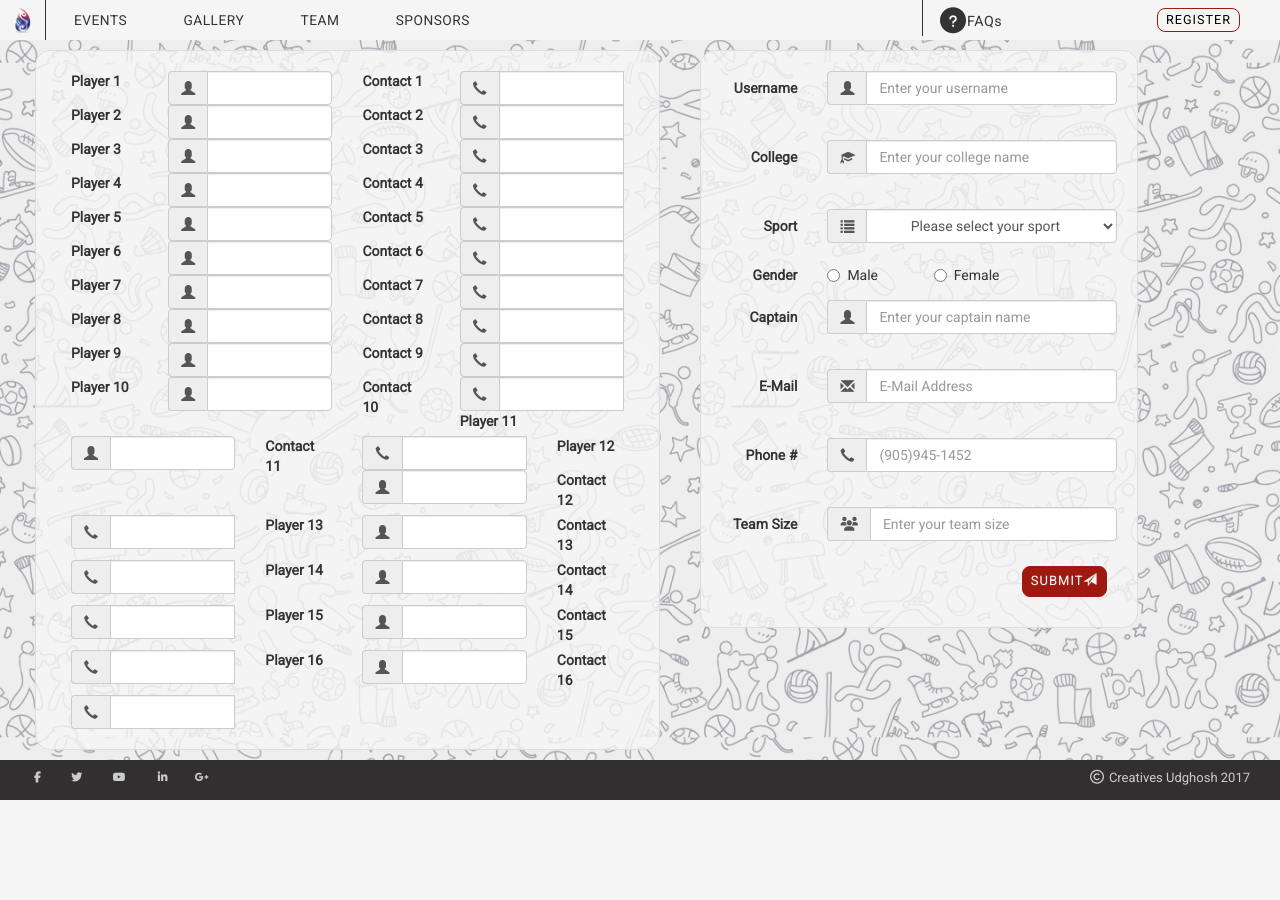
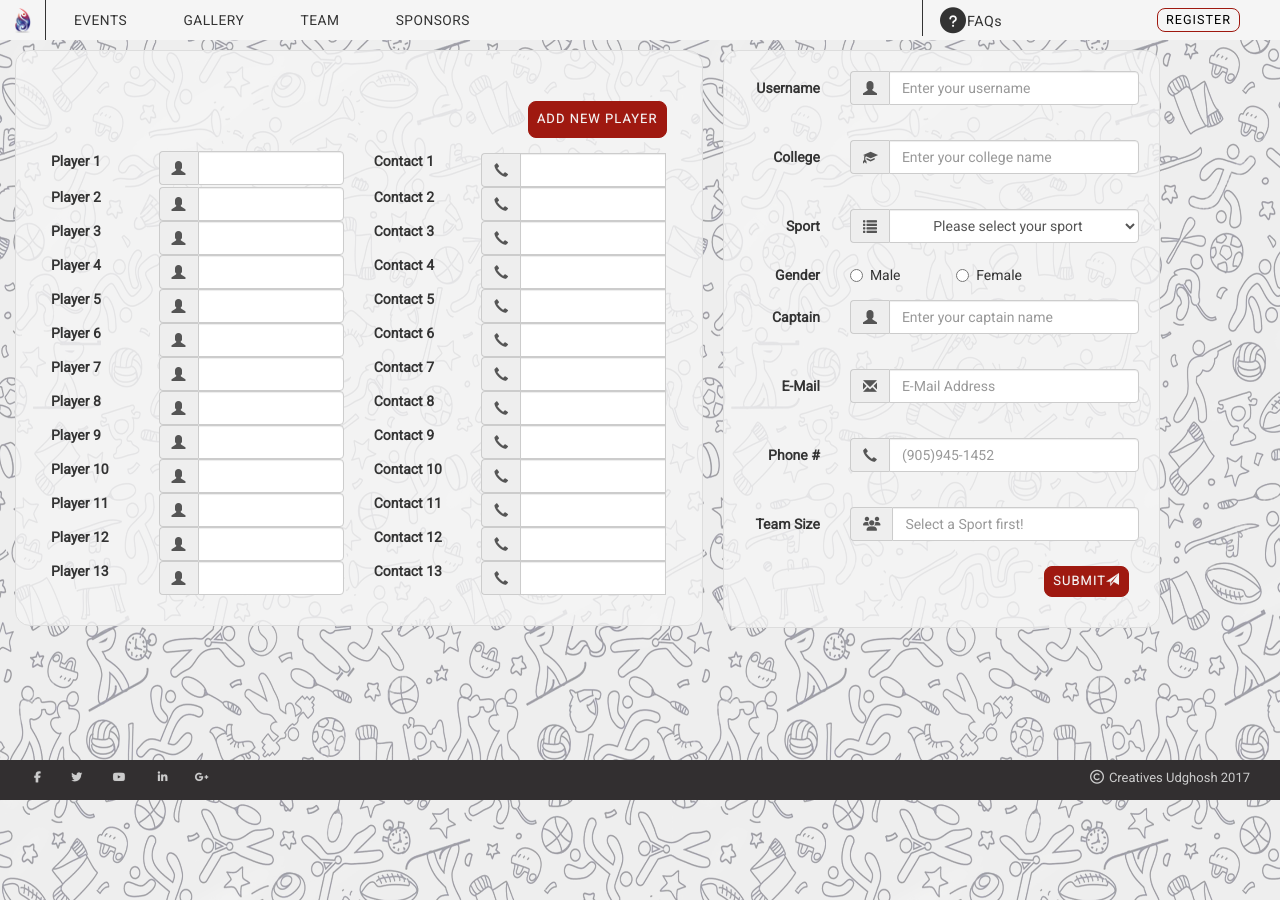
Before and after one commit to jakharrahul000/Udghosh-17, a PHP site: page /Register/user.html in a window 1280 px wide. Before the commit the page ends 800 px from the top, so only its background shows below. Run offline with PHP 8.4, Linux system fonts and the light colour scheme; some libraries are stand-ins or nearby versions.

Commit message:
Register,user.html

```diff
--- a/Register/style.css
+++ b/Register/style.css
@@ -685,8 +685,8 @@
     }
 
     .form5 {
-     position: relative;  display: inline-block; float: left; width: 50%;
-    margin: 0 20px;
+     position: relative;  display: inline-block; float: left; width: 55%;
+    margin-bottom: 80px ;
     }
 @media screen and (max-width: 600px) {
     .form1 {
--- a/Register/user.html
+++ b/Register/user.html
@@ -24,7 +24,7 @@
 </head>
 
 
-<body id="body-color" style="background-image: url('formback.png'); background-position: center; background-size: 100%;  background-attachment: fixed;">
+<body id="body-color" style="overflow: auto;background-image: url('formback.png'); background-position: center; background-size: 100%;  background-attachment: fixed; height: 900px;">
 <div class="topnav" id="myTopnav">
   <div class="navbar-header"><a class="navbar-brand" href="../index.html"><img src="img/logo.png" >
         </a></div>
@@ -79,7 +79,7 @@
 
 <div class="form4">
     <form class=" form-horizontal" action="user.php" method="POST"  id="contact_form" name="form1"
-    style="background-color: rgba(245, 245, 245,0.8); border-radius:15px; border: 1px solid #ddd; padding: 20px; ">
+    style="background-color: rgba(245, 245, 245,0.8); border-radius:15px; border: 1px solid #ddd; padding: 20px; margin-bottom: 0px;">
 <fieldset>
 
 <!-- Form Name -->
@@ -108,6 +108,104 @@
   </div>
 </div>
 <br>
+
+ <!-- ||  ||  || selectedValue == "plt" || selectedValue == "skt" || selectedValue == "wlt" -->
+
+
+
+<script type="text/javascript">
+function fun(){
+    var ddl = document.getElementById("sports-list");
+    var selectedValue = ddl.options[ddl.selectedIndex].value;
+    $('#input-gender-female').attr('disabled', 'false');
+
+
+    if (selectedValue == "crc") {
+        $('#input-gender-female').attr('disabled', 'true');
+        $("input.tsize").attr("placeholder", "Max Accomodation = 16 players");
+      }
+    else if(selectedValue == "ath") {
+        $('#input-gender-female').attr('disabled', 'true');
+        $("input.tsize").attr("placeholder", "M: Min 1 & Max 10+ and W: Min 1 & Max 6+");
+
+    }
+    else if(selectedValue == "ftb") {
+        $('#input-gender-female').attr('disabled', 'true');
+        $("input.tsize").attr("placeholder", "Min 11 & Max 16 players");
+
+    }
+    else if(selectedValue == "hck"){
+      $('#input-gender-female').attr('disabled', 'true');
+      $("input.tsize").attr("placeholder", "Min 11 & Max 16 players");
+    }
+        else if(selectedValue == "plt"){
+      $('#input-gender-female').attr('disabled', 'true');
+      $("input.tsize").attr("placeholder", "Min 1 & Max 10 players");
+    }
+        else if(selectedValue == "skt"){
+      $('#input-gender-female').attr('disabled', 'true');
+      $("input.tsize").attr("placeholder", "Min 1 & Max 13 players");
+    }
+        else if(selectedValue == "wlt"){
+      $('#input-gender-female').attr('disabled', 'true');
+      $("input.tsize").attr("placeholder", "Min 1 & Max 10 players");
+    }
+            else if(selectedValue == "volley"){
+      $('#input-gender-female').attr('disabled', 'false');
+      $("input.tsize").attr("placeholder", "Min 6 & Max 12 players");
+    }
+            else if(selectedValue == "tko"){
+      $('#input-gender-female').attr('disabled', 'false');
+      $("input.tsize").attr("placeholder", "Min 1 & Max 10+ players upto 22");
+    }
+            else if(selectedValue == "tnn"){
+      $('#input-gender-female').attr('disabled', 'false');
+      $("input.tsize").attr("placeholder", "M: Min 3 & Max 4 and W: Min 2 & Max 3");
+    }
+            else if(selectedValue == "swm"){
+      $('#input-gender-female').attr('disabled', 'false');
+      $("input.tsize").attr("placeholder", "M: Min 1 & Max 10+ and W: Min 1 & Max 6+");
+    }
+            else if(selectedValue == "sq"){
+      $('#input-gender-female').attr('disabled', 'false');
+      $("input.tsize").attr("placeholder", "M: Min 3 & Max 4 and W: Min 2 & Max 4");
+    }
+            else if(selectedValue == "spq"){
+      $('#input-gender-female').attr('disabled', 'false');
+      $("input.tsize").attr("placeholder", "Min 2 & Max 3 players");
+    }
+            else if(selectedValue == "kho"){
+      $('#input-gender-female').attr('disabled', 'false');
+      $("input.tsize").attr("placeholder", "Min 9 & Max 12 players");
+    }
+            else if(selectedValue == "hdb"){
+      $('#input-gender-female').attr('disabled', 'false');
+      $("input.tsize").attr("placeholder", "Min 7 & Max 12 players");
+    }
+            else if(selectedValue == "che"){
+      $('#input-gender-female').attr('disabled', 'false');
+      $("input.tsize").attr("placeholder", "Min 4 & Max 5 players");
+    }
+            else if(selectedValue == "car"){
+      $('#input-gender-female').attr('disabled', 'false');
+      $("input.tsize").attr("placeholder", "Max: 2 players");
+    }
+            else if(selectedValue == "bdm"){
+      $('#input-gender-female').attr('disabled', 'false');
+      $("input.tsize").attr("placeholder", "M: Min 3 & Max 4 and W: Min 2 & Max 3");
+    }
+            else if(selectedValue == "nan"){
+      $('#input-gender-female').attr('disabled', 'false');
+
+      $("input.tsize").attr("placeholder", "Select a Sport first!");
+    }
+
+
+
+}
+
+
+</script>
 <!-- Select Basic -->
 
 <div class="form-group">
@@ -115,32 +213,38 @@
     <div class="col-md-9 selectContainer">
     <div class="input-group">
         <span class="input-group-addon"><i class="glyphicon glyphicon-list"></i></span>
-    <select name="sports" class="form-control selectpicker" style="text-align: center;" required>
-      <option value=" " >Please select your sport</option>
-      <option>Athletics</option>
-        <option>Badminton</option>
-        <option>Basketball</option>
-        <option>Carrom</option>
-        <option>Chess</option>
-        <option>Cricket</option>
-        <option>Football</option>
-        <option>Handball</option>
-        <option>Hockey</option>
-        <option>Kho-kho</option>
-        <option>Lawn Tennis</option>
-        <option>Powerlifting</option>
-        <option>Skating</option>
-        <option>Sports Quiz</option>
-        <option>Squash</option>
-        <option>Swimming</option>
-        <option>Table Tennis</option>
-        <option>Taekwondo</option>
-        <option>Volleyball</option>
-        <option>Weightlifting</option>
+    <select onchange="fun()" name="sports" class="form-control selectpicker" id="sports-list" style="text-align: center;" required>
+      <option value="nan" >Please select your sport</option>
+    <!-- d -->  <option value="ath">Athletics</option>
+        <option value="bdm">Badminton</option><!-- d -->
+        <option value="btb">Basketball</option><!-- d -->
+        <option value="car">Carrom</option><!-- d -->
+        <option value="che">Chess</option><!-- d --><!-- d -->
+        <option value="crc">Cricket</option><!-- d -->
+        <option value="ftb">Football</option><!-- d -->
+        <option value="hdb">Handball</option><!-- d -->
+        <option value="hck">Hockey</option><!-- d -->
+        <option value="kho">Kho-kho</option><!-- d -->
+        <option value="lt">Lawn Tennis</option><!-- d -->
+        <option value="plt">Powerlifting</option><!-- d -->
+        <option value="skt">Skating</option><!-- d -->
+        <option value="spq">Sports Quiz</option><!-- d -->
+        <option value="sq">Squash</option><!-- d -->
+        <option value="swm">Swimming</option><!-- d -->
+        <option value="tnn">Table Tennis</option><!-- d -->
+        <option value="tko">Taekwondo</option><!-- d -->
+        <option value="volley">Volleyball</option><!-- d -->
+        <option value="wlt">Weightlifting</option><!-- d -->
     </select>
-  </div>
+  </div> <!-- <input type="button" onclick="fun()" value="Select" style="float: right;"> -->
 </div>
 </div>
+
+<script type="text/javascript">
+  $('document').ready(function(){
+
+  });
+</script>
 
 <!-- Text input-->
        <div class="form-group">
@@ -151,7 +255,7 @@
              </label>
         </div>
         <div class="col-sm-3">
-             <label class="radio-inline">
+             <label class="radio-inline input-radio-female">
                   <input name="gender" id="input-gender-female" value="Female" type="radio" />Female
              </label>
          </div>
@@ -199,7 +303,7 @@
     <div class="col-md-9 inputGroupContainer">
     <div class="input-group">
         <span class="input-group-addon"><i class="fa fa-users" aria-hidden="true"></i></span>
-  <input name="team_size" placeholder="Enter your team size" class="form-control"  type="text">
+  <input name="team_size" placeholder="Select a Sport first!" class="form-control tsize" id="ts"  type="text">
     </div>
   </div>
 </div>
@@ -210,301 +314,69 @@
 </div>
 
 
+
 <!-- Text input-->
-<div class="form5" style="background-color: rgba(245, 245, 245,0.8); border-radius:15px; border: 1px solid #ddd; padding: 20px; ">
-<div class="form-group ">
-      <label class="col-md-2 control-label">Player 1</label>
-    <div class="col-md-4 inputGroupContainer">
-    <div class="input-group">
-        <span class="input-group-addon"><i class="glyphicon glyphicon-user"></i></span>
-  <input name="player1" placeholder="" class="form-control" type="text">
-    </div>
-  </div>
-  <label class="col-md-2 control-label">Contact 1</label>
-    <div class="col-md-4 inputGroupContainer">
-    <div class="input-group">
-        <span class="input-group-addon"><i class="glyphicon glyphicon-earphone"></i></span>
-  <input name="contact1" placeholder="" class="form-control" type="text" id="contact1">
-  <span class="contact">enter valid number</span>
-    </div>
-  </div>
-</div>
+<div class="form5" style="background-color: rgba(245, 245, 245,0.8); border-radius:15px; border: 1px solid #ddd; padding: 20px; overflow: auto; z-index: 0; padding-bottom: 30px;">
 
-<div class="form-group ">
-      <label class="col-md-2 control-label">Player 2</label>
-    <div class="col-md-4 inputGroupContainer">
-    <div class="input-group">
-        <span class="input-group-addon"><i class="glyphicon glyphicon-user"></i></span>
-  <input name="player2" placeholder="" class="form-control" type="text">
-    </div>
-  </div>
-  <label class="col-md-2 control-label">Contact 2</label>
-    <div class="col-md-4 inputGroupContainer">
-    <div class="input-group">
-        <span class="input-group-addon"><i class="glyphicon glyphicon-earphone"></i></span>
-  <input name="contact2" placeholder="" class="form-control" type="text" id="contact2">
-  <span class="contact">enter valid number</span>
-    </div>
-  </div>
-</div>
-
-<div class="form-group">
-      <label class="col-md-2 control-label">Player 3</label>
-    <div class="col-md-4 inputGroupContainer">
-    <div class="input-group">
-        <span class="input-group-addon"><i class="glyphicon glyphicon-user"></i></span>
-  <input name="player3" placeholder="" class="form-control" type="text">
-    </div>
-  </div>
-  <label class="col-md-2 control-label">Contact 3</label>
-    <div class="col-md-4 inputGroupContainer">
-    <div class="input-group">
-        <span class="input-group-addon"><i class="glyphicon glyphicon-earphone"></i></span>
-  <input name="contact3" placeholder="" class="form-control" type="text" id="contact3">
-  <span class="contact">enter valid number</span>
-    </div>
-  </div>
-</div>
-
-<div class="form-group">
-      <label class="col-md-2 control-label">Player 4</label>
-    <div class="col-md-4 inputGroupContainer">
-    <div class="input-group">
-        <span class="input-group-addon"><i class="glyphicon glyphicon-user"></i></span>
-  <input name="player4" placeholder="" class="form-control" type="text">
-    </div>
-  </div>
-  <label class="col-md-2 control-label">Contact 4</label>
-    <div class="col-md-4 inputGroupContainer">
-    <div class="input-group">
-        <span class="input-group-addon"><i class="glyphicon glyphicon-earphone"></i></span>
-  <input name="contact4" placeholder="" class="form-control" type="text" id="contact4">
-  <span class="contact">enter valid number</span>
-    </div>
-  </div>
-</div>
-
-<div class="form-group">
-      <label class="col-md-2 control-label">Player 5</label>
-    <div class="col-md-4 inputGroupContainer">
-    <div class="input-group">
-        <span class="input-group-addon"><i class="glyphicon glyphicon-user"></i></span>
-  <input name="player5" placeholder="" class="form-control" type="text">
-    </div>
-  </div>
-  <label class="col-md-2 control-label">Contact 5</label>
-    <div class="col-md-4 inputGroupContainer">
-    <div class="input-group">
-        <span class="input-group-addon"><i class="glyphicon glyphicon-earphone"></i></span>
-  <input name="contact5" placeholder="" class="form-control" type="text" id="contact5">
-  <span class="contact">enter valid number</span>
-    </div>
-  </div>
-</div>
-
-<div class="form-group">
-      <label class="col-md-2 control-label">Player 6</label>
-    <div class="col-md-4 inputGroupContainer">
-    <div class="input-group">
-        <span class="input-group-addon"><i class="glyphicon glyphicon-user"></i></span>
-  <input name="player6" placeholder="" class="form-control" type="text">
-    </div>
-  </div>
-  <label class="col-md-2 control-label">Contact 6</label>
-    <div class="col-md-4 inputGroupContainer">
-    <div class="input-group">
-        <span class="input-group-addon"><i class="glyphicon glyphicon-earphone"></i></span>
-  <input name="contact6" placeholder="" class="form-control" type="text" id="contact6">
-  <span class="contact">enter valid number</span>
-    </div>
-  </div>
-</div>
-
-<div class="form-group">
-      <label class="col-md-2 control-label">Player 7</label>
-    <div class="col-md-4 inputGroupContainer">
-    <div class="input-group">
-        <span class="input-group-addon"><i class="glyphicon glyphicon-user"></i></span>
-  <input name="player7" placeholder="" class="form-control" type="text">
-    </div>
-  </div>
-  <label class="col-md-2 control-label">Contact 7</label>
-    <div class="col-md-4 inputGroupContainer">
-    <div class="input-group">
-        <span class="input-group-addon"><i class="glyphicon glyphicon-earphone"></i></span>
-  <input name="contact7" placeholder="" class="form-control" type="text" id="contact7">
-  <span class="contact">enter valid number</span>
-    </div>
-  </div>
-</div>
-
-<div class="form-group">
-      <label class="col-md-2 control-label">Player 8</label>
-    <div class="col-md-4 inputGroupContainer">
-    <div class="input-group">
-        <span class="input-group-addon"><i class="glyphicon glyphicon-user"></i></span>
-  <input name="player8" placeholder="" class="form-control" type="text">
-    </div>
-  </div>
-  <label class="col-md-2 control-label">Contact 8</label>
-    <div class="col-md-4 inputGroupContainer">
-    <div class="input-group">
-        <span class="input-group-addon"><i class="glyphicon glyphicon-earphone"></i></span>
-  <input name="contact8" placeholder="" class="form-control" type="text" id="contact8">
-  <span class="contact">enter valid number</span>
-    </div>
-  </div>
-</div>
-
-<div class="form-group">
-      <label class="col-md-2 control-label">Player 9</label>
-    <div class="col-md-4 inputGroupContainer">
-    <div class="input-group">
-        <span class="input-group-addon"><i class="glyphicon glyphicon-user"></i></span>
-  <input name="player9" placeholder="" class="form-control" type="text">
-    </div>
-  </div>
-  <label class="col-md-2 control-label">Contact 9</label>
-    <div class="col-md-4 inputGroupContainer">
-    <div class="input-group">
-        <span class="input-group-addon"><i class="glyphicon glyphicon-earphone"></i></span>
-  <input name="contact9" placeholder="" class="form-control" type="text" id="contact9">
-  <span class="contact">enter valid number</span>
-    </div>
-  </div>
-</div>
-
-<div class="form-group">
-      <label class="col-md-2 control-label">Player 10</label>
-    <div class="col-md-4 inputGroupContainer">
-    <div class="input-group">
-        <span class="input-group-addon"><i class="glyphicon glyphicon-user"></i></span>
-  <input name="player10" placeholder="" class="form-control" type="text">
-    </div>
-  </div>
-  <label class="col-md-2 control-label">Contact 10</label>
-    <div class="col-md-4 inputGroupContainer">
-    <div class="input-group">
-        <span class="input-group-addon"><i class="glyphicon glyphicon-earphone"></i></span>
-  <input name="contact10" placeholder="" class="form-control" type="text" id="contact10">
-   <span class="contact">enter valid number</span>
-   </div>
-  </div>
-</div>
-
-<div class="form-group">
-      <label class="col-md-2 control-label">Player 11</label>
-    <div class="col-md-4 inputGroupContainer">
-    <div class="input-group">
-        <span class="input-group-addon"><i class="glyphicon glyphicon-user"></i></span>
-  <input name="player11" placeholder="" class="form-control" type="text">
-    </div>
-  </div>
-  <label class="col-md-2 control-label">Contact 11</label>
-    <div class="col-md-4 inputGroupContainer">
-    <div class="input-group">
-        <span class="input-group-addon"><i class="glyphicon glyphicon-earphone"></i></span>
-  <input name="contact11" placeholder="" class="form-control" type="text" id="contact11">
-   <span class="contact">enter valid number</span>
-   </div>
-  </div>
-</div>
-
-<div class="form-group">
-      <label class="col-md-2 control-label">Player 12</label>
-    <div class="col-md-4 inputGroupContainer">
-    <div class="input-group">
-        <span class="input-group-addon"><i class="glyphicon glyphicon-user"></i></span>
-  <input name="player12" placeholder="" class="form-control" type="text">
-    </div>
-  </div>
-  <label class="col-md-2 control-label">Contact 12</label>
-    <div class="col-md-4 inputGroupContainer">
-    <div class="input-group">
-        <span class="input-group-addon"><i class="glyphicon glyphicon-earphone"></i></span>
-  <input name="contact12" placeholder="" class="form-control" type="text" id="contact12">
-   <span class="contact">enter valid number</span>
-   </div>
-  </div>
-</div>
-
-<div class="form-group">
-      <label class="col-md-2 control-label">Player 13</label>
-    <div class="col-md-4 inputGroupContainer">
-    <div class="input-group">
-        <span class="input-group-addon"><i class="glyphicon glyphicon-user"></i></span>
-  <input name="player13" placeholder="" class="form-control" type="text">
-    </div>
-  </div>
-  <label class="col-md-2 control-label">Contact 13</label>
-    <div class="col-md-4 inputGroupContainer">
-    <div class="input-group">
-        <span class="input-group-addon"><i class="glyphicon glyphicon-earphone"></i></span>
-  <input name="contact13" placeholder="" class="form-control" type="text" id="contact13">
-  <span class="contact">enter valid number</span>
-    </div>
-  </div>
-</div>
-
-<div class="form-group">
-      <label class="col-md-2 control-label">Player 14</label>
-    <div class="col-md-4 inputGroupContainer">
-    <div class="input-group">
-        <span class="input-group-addon"><i class="glyphicon glyphicon-user"></i></span>
-  <input name="player14" placeholder="" class="form-control" type="text">
-    </div>
-  </div>
-  <label class="col-md-2 control-label">Contact 14</label>
-    <div class="col-md-4 inputGroupContainer">
-    <div class="input-group">
-        <span class="input-group-addon"><i class="glyphicon glyphicon-earphone"></i></span>
-  <input name="contact14" placeholder="" class="form-control" type="text" id="contact14">
-  <span class="contact">enter valid number</span>
-    </div>
-  </div>
-</div>
-
-<div class="form-group">
-      <label class="col-md-2 control-label">Player 15</label>
-    <div class="col-md-4 inputGroupContainer">
-    <div class="input-group">
-        <span class="input-group-addon"><i class="glyphicon glyphicon-user"></i></span>
-  <input name="player15" placeholder="" class="form-control" type="text">
-    </div>
-  </div>
-  <label class="col-md-2 control-label">Contact 15</label>
-    <div class="col-md-4 inputGroupContainer">
-    <div class="input-group">
-        <span class="input-group-addon"><i class="glyphicon glyphicon-earphone"></i></span>
-  <input name="contact15" placeholder="" class="form-control" type="text" id="contact15">
-  <span class="contact">enter valid number</span>
-    </div>
-  </div>
-</div>
-
-<div class="form-group">
-      <label class="col-md-2 control-label">Player 16</label>
-    <div class="col-md-4 inputGroupContainer">
-    <div class="input-group">
-        <span class="input-group-addon"><i class="glyphicon glyphicon-user"></i></span>
-  <input name="player16" placeholder="" class="form-control" type="text">
-    </div>
-  </div>
-  <label class="col-md-2 control-label">Contact 16</label>
-    <div class="col-md-4 inputGroupContainer">
-    <div class="input-group">
-        <span class="input-group-addon"><i class="glyphicon glyphicon-earphone"></i></span>
-  <input name="contact16" placeholder="" class="form-control" type="text" id="contact16">
-  <span class="contact">enter valid number</span>
-    </div>
-  </div>
-</div>
 <br>
 
-<button type="submit" class="button5" id="button5" name="submit" value="Sign-Up" style="margin: 10px; position: relative;">SUBMIT<span class="glyphicon glyphicon-send"></span></button>
+
 
 
 </div>
+
+<script type="text/javascript">
+  function addNew(ind){
+    $('.button5.submit').addClass("hidden");
+
+    // var cls = document.getElementById('btn'+ toString(num));
+    num = num + 1 ;
+
+    // num = num + 1;
+
+
+
+  searchResultsMarkup_2 = "<div class='form-group addplayer'><label class='col-md-2 control-label'>Player " + num + "</label><div class='col-md-4 inputGroupContainer'><div class='input-group'><span class='input-group-addon'><i class='glyphicon glyphicon-user'></i></span><input name='player" + num + "' placeholder='' class='form-control' type='text'></div></div> <label class='col-md-2 control-label'>Contact "+ num +"</label><div class='col-md-4 inputGroupContainer'><div class='input-group'> <span class='input-group-addon'><i class='glyphicon glyphicon-earphone'></i></span> <input name='contact" + num + "' placeholder='' class='form-control' type='text' id='contact"+ num +"'> </div></div></div>";
+
+  $(".form5").append(searchResultsMarkup_2);
+  $(".form5").append(btnMarkup);
+
+
+
+
+  // cls.addClass('hidden');
+  // $(".form5").append("<input class='btn btn-primary btn"+ind+"' type='button' onclick='addNew(" + ind + ")' value='ADD NEW PLAYER' style='float: right; margin-right:15px; margin-top10px;'>");
+
+}
+
+</script>
+
+<script type="text/javascript">
+
+  $(".form5").append("<span class='addnew'><input class='addnew button5' type='button' onclick='addNew(" + num + ")' value='ADD NEW PLAYER' style='padding:8px ;float:right;margin-right:15px; margin-top:10px;'><br><br><br></span>");
+
+  var count = 1;
+  var i = 0;
+  var num = 13;
+  searchResultsMarkup = "";
+  for(i=count; i <= num ; i++){
+
+    searchResultsMarkup += "<div class='form-group'><label class='col-md-2 control-label'>Player " + i + "</label><div class='col-md-4 inputGroupContainer'><div class='input-group'><span class='input-group-addon'><i class='glyphicon glyphicon-user'></i></span><input name='player" + i + "' placeholder='' class='form-control' type='text'></div></div> <label class='col-md-2 control-label'>Contact "+ i +"</label><div class='col-md-4 inputGroupContainer'><div class='input-group'> <span class='input-group-addon'><i class='glyphicon glyphicon-earphone'></i></span> <input name='contact" + i + "' placeholder='' class='form-control' type='text' id='contact"+ i +"'> <span class='contact'>enter valid number</span></div></div></div>";
+
+
+
+  }
+
+  $(".form5").append(searchResultsMarkup);
+
+  btnMarkup = "<button type='submit' class='button5 submit' id='button5' name='submit' value='Sign-Up' style='margin: 10px 30px 10px 10px ; position: relative;'>SUBMIT<span class='glyphicon glyphicon-send'></span></button>";
+
+  $(".form5").append(btnMarkup);
+
+  count = num;
+
+</script>
+
 
 
 
@@ -933,6 +805,10 @@
           window.alert("Your team have been registered");
   })
 </script>
+<style type="text/css">
+  input {margin-bottom: 15px;}
+  .addnew{}
+</style>
 
 
 </body>
```
